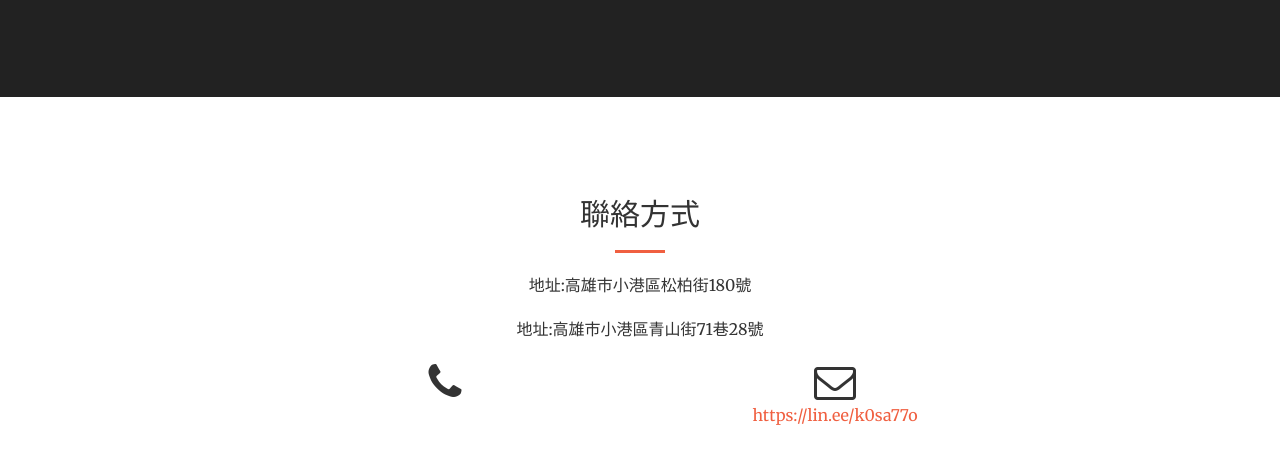
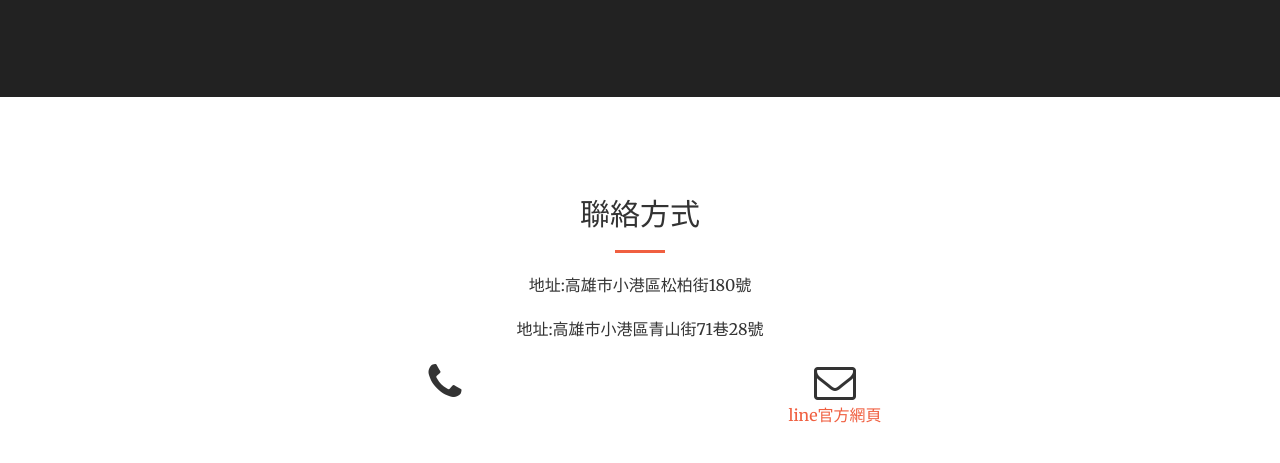
Before and after one commit to st8711000/enterprise-website, a website: page index.html in a window 1280 px wide. Shown: the part 3226-3689 px from the top of the page. Drawn offline with nearby package versions, Linux system fonts and the light colour scheme.

Commit message:
Update index.html

```diff
--- a/index.html
+++ b/index.html
@@ -284,7 +284,7 @@
                 </div>
                 <div class="col-lg-4 text-center">
                     <i class="fa fa-envelope-o fa-3x sr-contact"></i>
-                    <p><a href="mailto:your-email@your-domain.com">https://lin.ee/k0sa77o</a></p>
+                    <p><a href="https://lin.ee/k0sa77o">line官方網頁</a></p>
                 </div>
             </div>
         </div>
```
